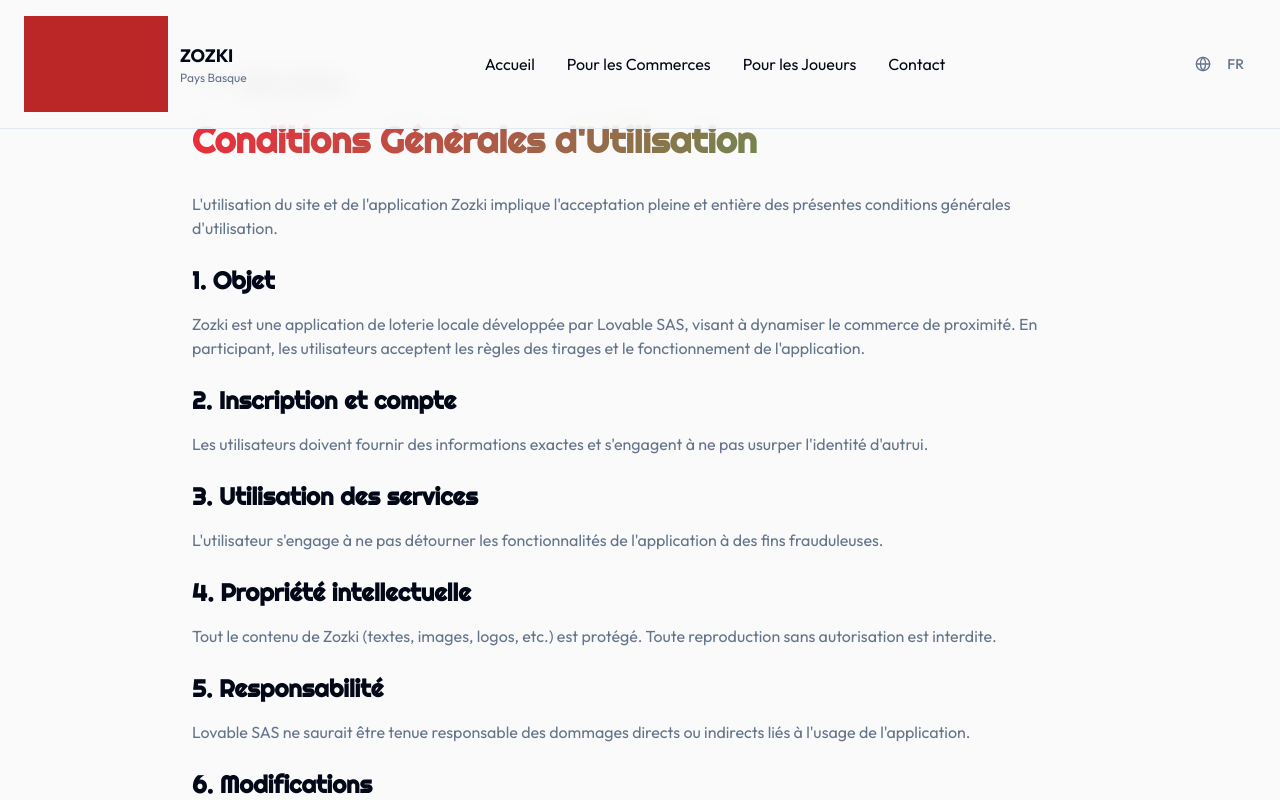
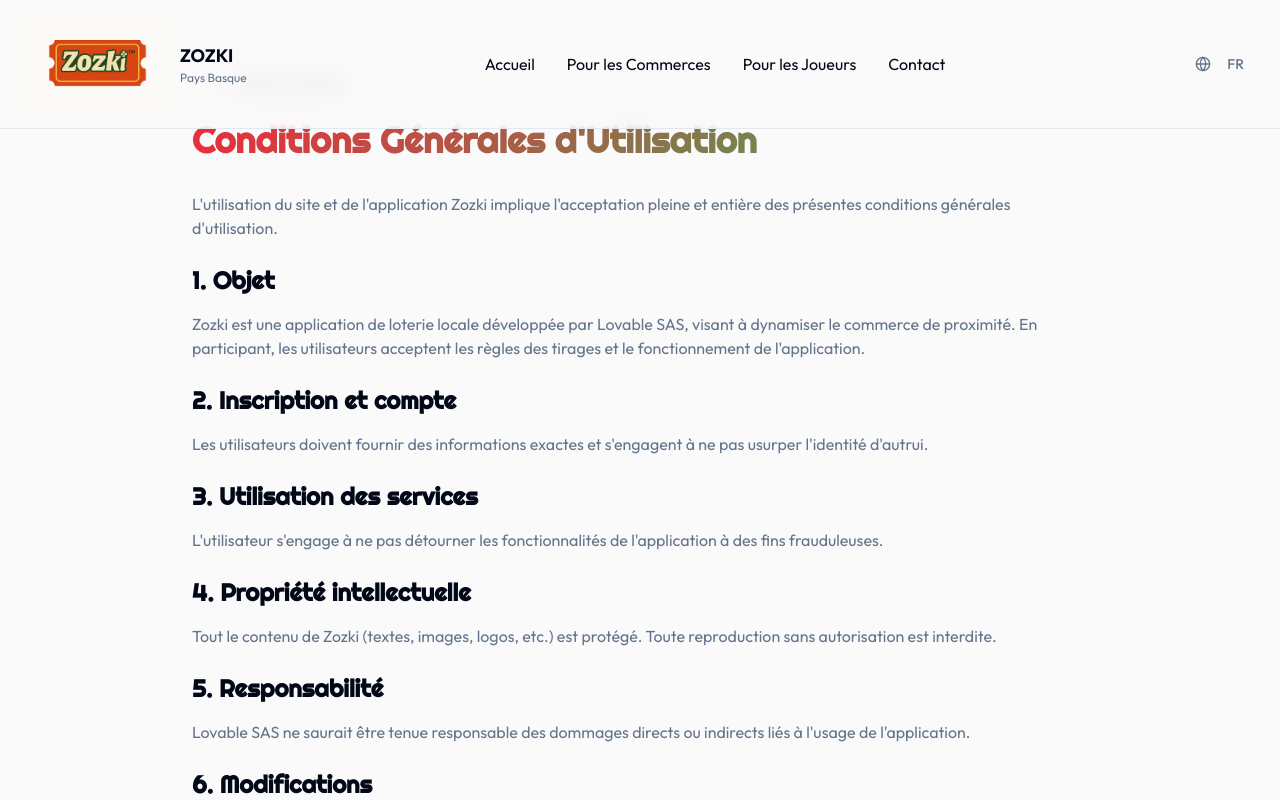
Before and after one commit to Brabusama/basque-landing-boost, a React (Vite) app: page /cgu in a window 1280 px wide. Shown: the top 800 px of the page. Built offline with nearby package versions, Linux system fonts and the light colour scheme.

Commit message:
Fix: Display Zozki logo and remove wheel background
The Zozki logo was not displaying correctly, showing only a red box. This commit fixes the logo display. Additionally, the white background has been removed from the wheel.

```diff
--- a/src/components/Header.tsx
+++ b/src/components/Header.tsx
@@ -11,11 +11,6 @@ const Header = () => {
               src="/lovable-uploads/a11157bf-f745-4705-8a36-1897de46210f.png"
               alt="Zozki Logo"
               className="h-24 w-auto object-contain"
-              style={{
-                filter: 'brightness(0) saturate(100%) invert(20%) sepia(85%) saturate(2000%) hue-rotate(340deg) brightness(95%) contrast(100%)',
-                background: 'transparent',
-                mixBlendMode: 'normal'
-              }}
             />
             <div className="flex flex-col">
               <span className="text-lg font-bold text-foreground">ZOZKI</span>
--- a/src/components/Hero.tsx
+++ b/src/components/Hero.tsx
@@ -95,8 +95,7 @@ const Hero = () => {
                 className="w-80 h-80 animate-spin [animation-duration:20s] object-contain"
                 style={{
                   filter: 'drop-shadow(0 20px 40px rgba(239,68,68,0.4)) brightness(1.1) contrast(1.2) saturate(1.3)',
-                  background: 'none',
-                  mixBlendMode: 'normal'
+                  background: 'transparent'
                 }}
               />
               <div className="absolute inset-0 bg-gradient-to-t from-transparent via-transparent to-white/10 rounded-full"></div>
```
